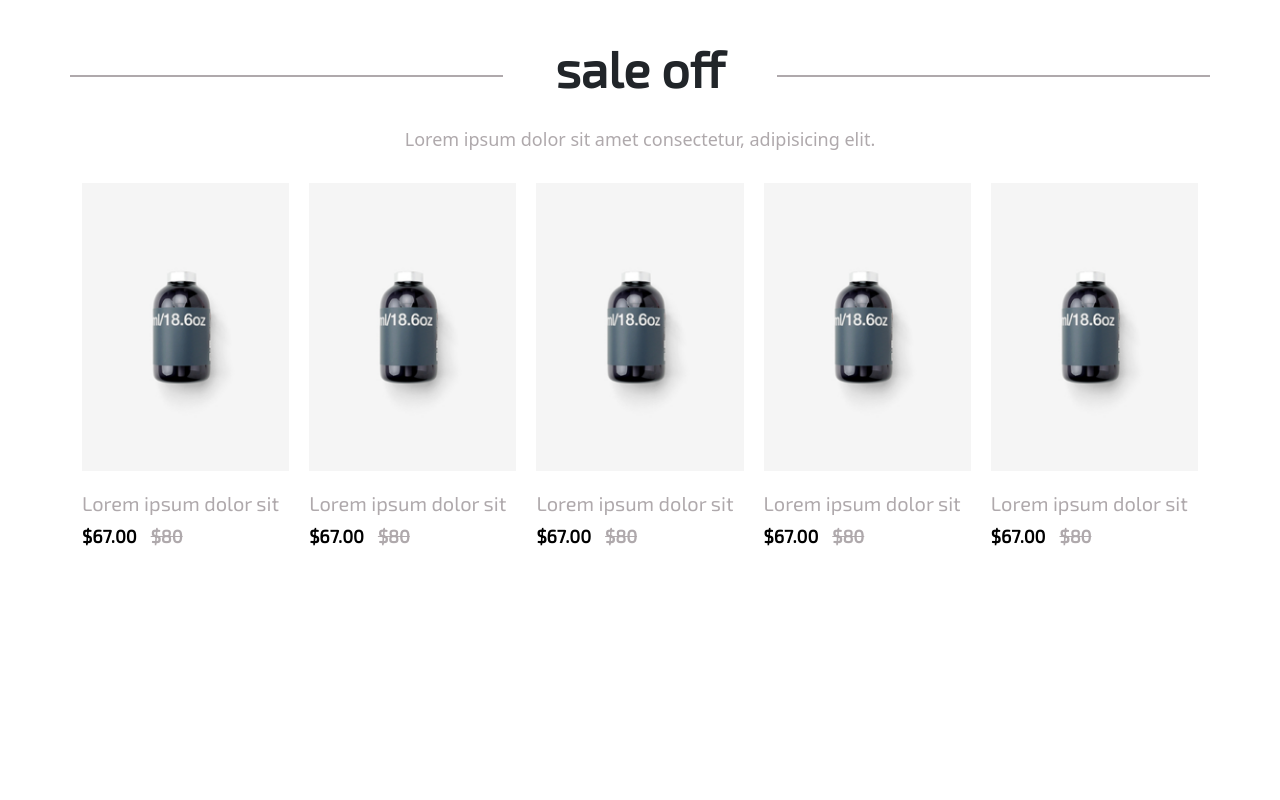
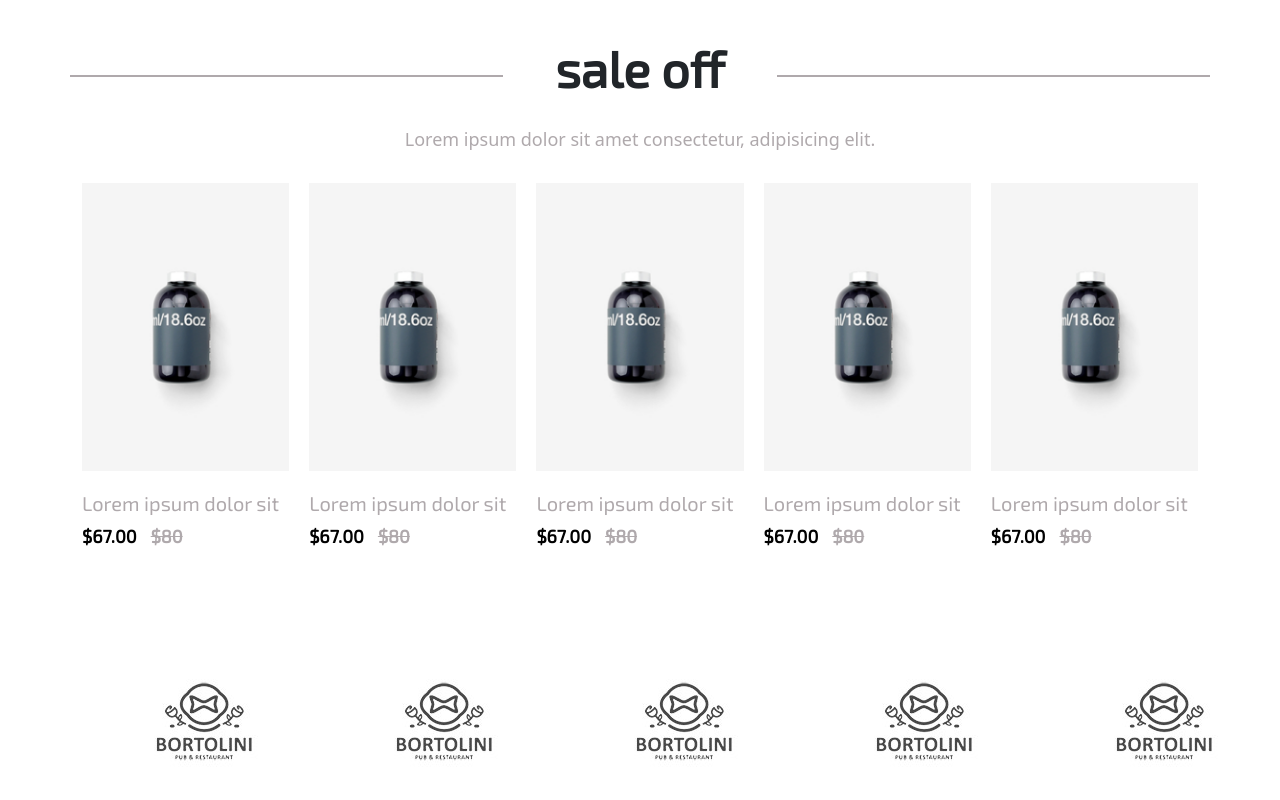
Before and after one commit to zimver25/outstock, a plain HTML site: page index.html in a window 1280 px wide. Shown: the part 2679-3479 px from the top of the page. Before the commit the page ends 3229 px from the top, so only its background shows below. Drawn offline with Linux system fonts and the light colour scheme.

Commit message:
something

```diff
--- a/index.html
+++ b/index.html
@@ -252,6 +252,14 @@
                     </div>
                 </div>
             </div>
+
+            <div class="logo d-flex justify-content-between container">
+                <img src="images/client-2.602075b9.jpg" alt="" class="logo-pic">
+                <img src="images/client-2.602075b9.jpg" alt="" class="logo-pic">
+                <img src="images/client-2.602075b9.jpg" alt="" class="logo-pic">
+                <img src="images/client-2.602075b9.jpg" alt="" class="logo-pic">
+                <img src="images/client-2.602075b9.jpg" alt="" class="logo-pic">
+            </div>
     </div>
     <script src="bootstrap.js"></script>
 </body>
--- a/styiles/styile.css
+++ b/styiles/styile.css
@@ -346,6 +346,11 @@ a {
     margin-right: 0;
 }
 
+.logo{
+    margin-top: 120px;
+    margin-bottom: 120px;
+}
+
 
 
 
```
